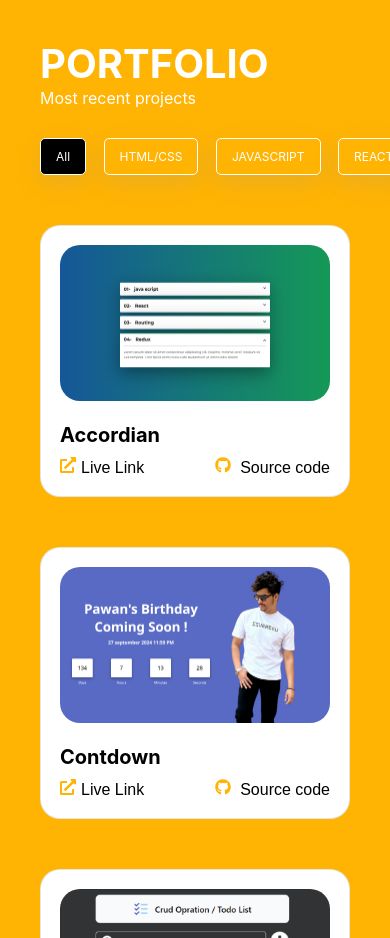
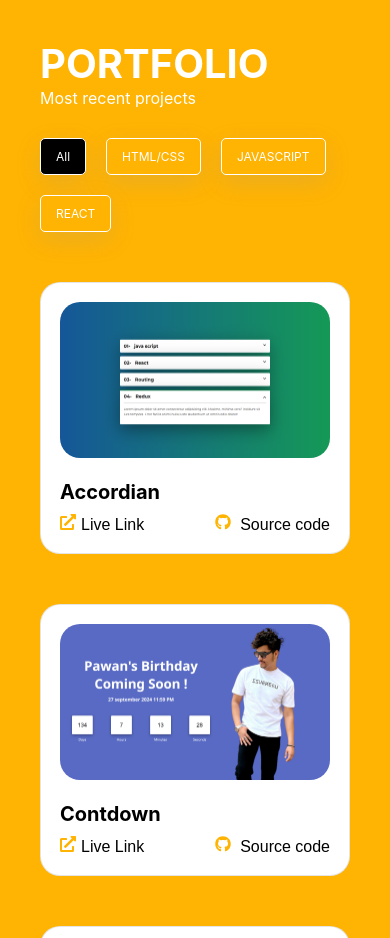
Before and after one commit to pawanrajora143/portfolio2, a React (Create React App) app: page / in a window 390 px wide. Shown: the part 7320-8258 px from the top of the page. Built offline with nearby package versions, Linux system fonts and the light colour scheme.

Commit message:
responsive portfolio

```diff
--- a/src/component/portfolio/Portfolio.css
+++ b/src/component/portfolio/Portfolio.css
@@ -247,12 +247,14 @@
         display: flex;
         justify-content: left;
         align-items: center;
-        column-gap: 1.75rem;
+        /* column-gap: 1.75rem; */
         /* margin-bottom: 1rem; */
         font-size: 2rem;
         text-transform: capitalize;
         margin-top: 3rem;
         cursor: pointer;
+        flex-wrap: wrap;
+        gap: 2rem;
     }
 
 
```
